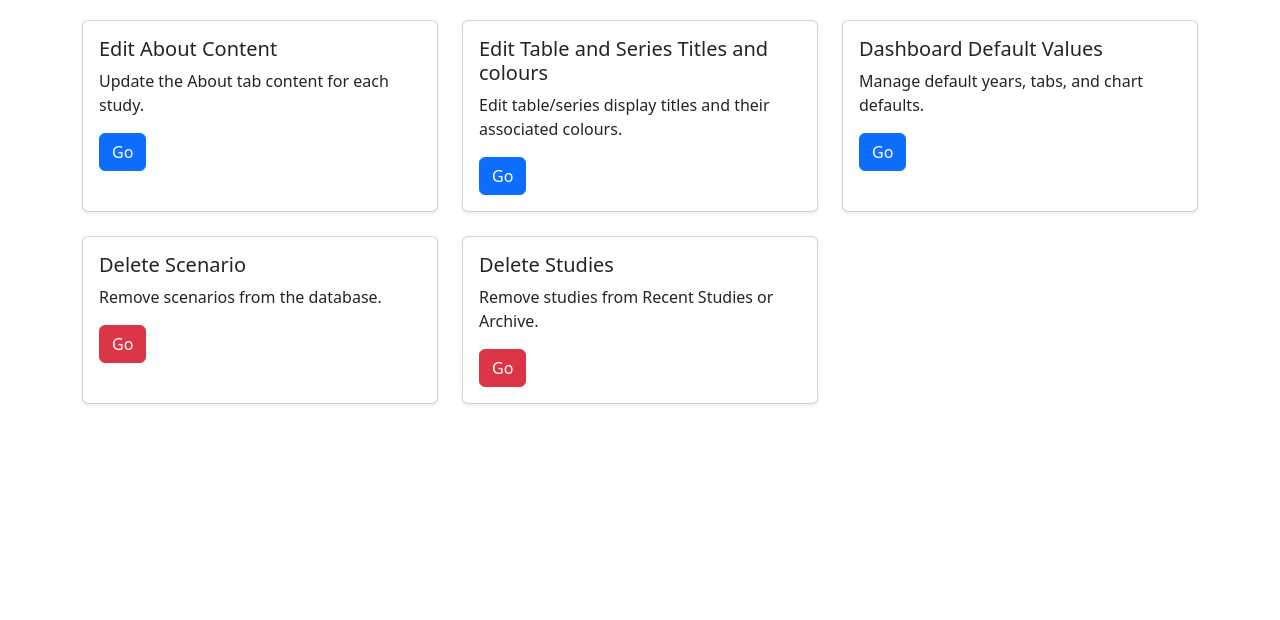
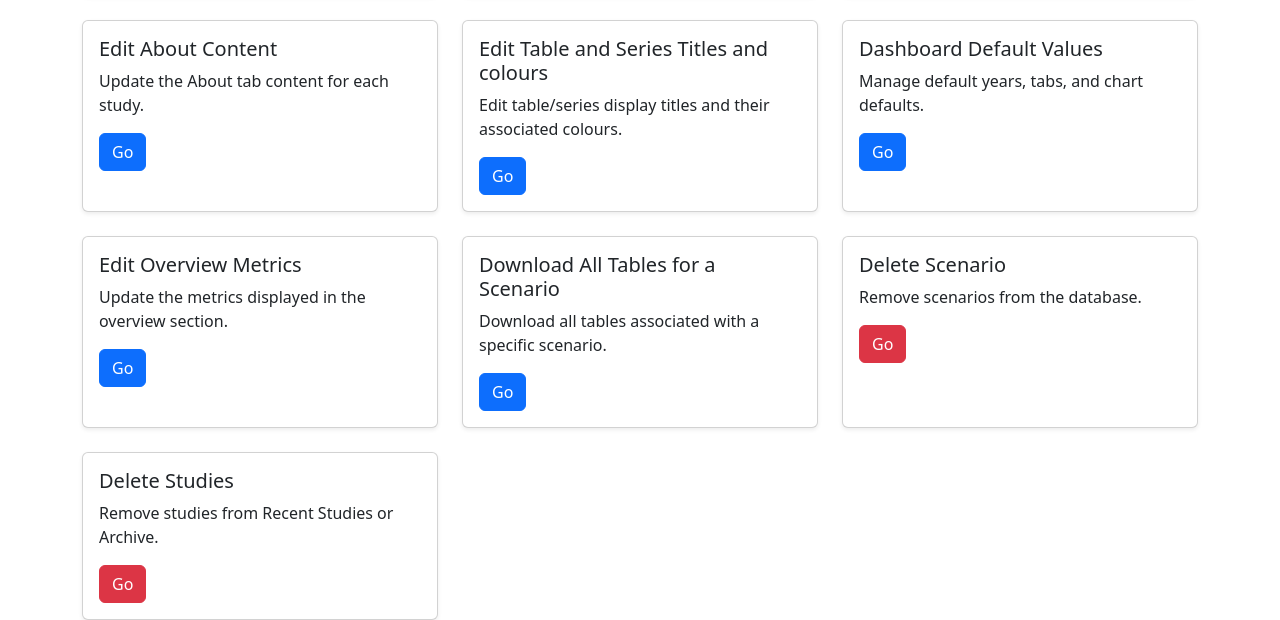
Before and after one commit to zahraHGhasemi/EPMG-Dash-new-look, a Flask app: page /admin/panel in a window 1280 px wide. Shown: the part 380-1000 px from the top of the page. Before the commit the page ends 785 px from the top, so only its background shows below. Run offline with Flask 3, Linux system fonts and the light colour scheme; a user stored in the database is signed in; tables that the repository leaves empty hold one stand-in row (values such as "Sample post"); parts of the project's set-up code (start-up, migrations or seed data) failed here and were passed over.

Commit message:
added download all table for each scenario in admin panel

```diff
--- a/auth/admin_routes.py
+++ b/auth/admin_routes.py
@@ -1,13 +1,16 @@
 from functools import wraps
-from flask import Blueprint, render_template
+from flask import Blueprint, Response, jsonify, render_template
 from flask_login import login_required, current_user
 from flask import request, redirect, flash, url_for
 import pandas as pd
 import os
 import re
+import io
+import csv
 from data_provider.sql_data import SQLDataProvider
 from auth.models import (
     Table,
+    Value,
     db,
     Scenario,
     StudyScenario,
@@ -661,3 +664,199 @@ def study_about():
         selected_study_name=study_name,
         about_text=about_text,
     )
+
+
+def get_scenario_download_data(scenario_id, download_format="melted", preview=False, preview_limit=10):
+    scenario = db.session.get(Scenario, scenario_id)
+    if not scenario:
+        return None, None, "Scenario not found."
+
+    rows = (
+        db.session.query(
+            Table.name.label("tableName"),
+            Table.title.label("tableTitle"),
+            Table.label.label("label"),
+            Series.name.label("seriesName"),
+            Series.title.label("seriesTitle"),
+            Value.year.label("Year"),
+            Value.value.label("Value"),
+        )
+        .join(Series, Value.series_id == Series.id)
+        .join(Table, Series.table_id == Table.id)
+        .filter(Value.scenario_id == scenario.id)
+        .order_by(Table.name.asc(), Series.name.asc(), Value.year.asc())
+        .all()
+    )
+
+    if not rows:
+        return scenario, {"columns": [], "rows": []}, None
+
+    if download_format == "wide":
+        grouped = {}
+        all_years = set()
+
+        for row in rows:
+            key = (
+                scenario.name,
+                row.tableName,
+                row.tableTitle,
+                row.label,
+                row.seriesName,
+                row.seriesTitle,
+            )
+
+            if key not in grouped:
+                grouped[key] = {}
+
+            grouped[key][row.Year] = row.Value
+            all_years.add(row.Year)
+
+        sorted_years = sorted(all_years)
+
+        columns = [
+            "scenario",
+            "tableName",
+            "tableTitle",
+            "label",
+            "seriesName",
+            "seriesTitle",
+            *[str(year) for year in sorted_years],
+        ]
+
+        data_rows = []
+        for key, year_values in grouped.items():
+            row_dict = {
+                "scenario": key[0],
+                "tableName": key[1],
+                "tableTitle": key[2],
+                "label": key[3],
+                "seriesName": key[4],
+                "seriesTitle": key[5],
+            }
+
+            for year in sorted_years:
+                row_dict[str(year)] = year_values.get(year, "")
+
+            data_rows.append(row_dict)
+
+        if preview:
+            data_rows = data_rows[:preview_limit]
+
+        return scenario, {"columns": columns, "rows": data_rows}, None
+
+    columns = [
+        "scenario",
+        "tableName",
+        "tableTitle",
+        "label",
+        "seriesName",
+        "seriesTitle",
+        "Year",
+        "Value",
+    ]
+
+    data_rows = [
+        {
+            "scenario": scenario.name,
+            "tableName": row.tableName,
+            "tableTitle": row.tableTitle,
+            "label": row.label,
+            "seriesName": row.seriesName,
+            "seriesTitle": row.seriesTitle,
+            "Year": row.Year,
+            "Value": row.Value,
+        }
+        for row in rows
+    ]
+
+    if preview:
+        data_rows = data_rows[:preview_limit]
+
+    return scenario, {"columns": columns, "rows": data_rows}, None
+
+@admin_bp.route("/preview_download_tables", methods=["POST"])
+@login_required
+@admin_required
+def preview_download_tables():
+    data = request.get_json(silent=True) or {}
+
+    scenario_id = data.get("scenario_id")
+    download_format = data.get("download_format", "melted")
+
+    if not scenario_id:
+        return jsonify({"error": "Scenario is required."}), 400
+
+    scenario, result, error = get_scenario_download_data(
+        scenario_id=scenario_id,
+        download_format=download_format,
+        preview=True,
+        preview_limit=10,
+    )
+
+    if error:
+        return jsonify({"error": error}), 404
+
+    return jsonify(result)
+
+@admin_bp.route("/download_tables", methods=["GET", "POST"])
+@login_required
+@admin_required
+def download_tables():
+    scenarios = Scenario.query.order_by(Scenario.name.asc()).all()
+
+    if request.method == "GET":
+        return render_template("admin/download_tables.html", scenarios=scenarios)
+
+    scenario_id = request.form.get("scenario")
+    download_format = request.form.get("download_format", "melted")
+
+    if not scenario_id:
+        flash("Please select a scenario.", "warning")
+        return render_template("admin/download_tables.html", scenarios=scenarios)
+
+    scenario, result, error = get_scenario_download_data(
+        scenario_id=scenario_id,
+        download_format=download_format,
+        preview=False,
+    )
+
+    if error:
+        flash(error, "danger")
+        return render_template("admin/download_tables.html", scenarios=scenarios)
+
+    if not result["rows"]:
+        flash("No data was found for the selected scenario.", "warning")
+        return render_template("admin/download_tables.html", scenarios=scenarios)
+
+    output = io.StringIO()
+    writer = csv.DictWriter(output, fieldnames=result["columns"])
+    writer.writeheader()
+    writer.writerows(result["rows"])
+
+    csv_data = output.getvalue()
+    output.close()
+
+    safe_scenario_name = (
+        scenario.name.strip()
+        .replace(" ", "_")
+        .replace("/", "_")
+        .replace("\\", "_")
+    )
+
+    filename = f"{safe_scenario_name}_{download_format}_tables.csv"
+
+    return Response(
+        csv_data,
+        mimetype="text/csv",
+        headers={
+            "Content-Disposition": f"attachment; filename={filename}"
+        },
+    )
+
+
+@admin_bp.route("/edit_overview", methods=["GET", "POST"])
+@login_required
+@admin_required
+def edit_overview():
+
+    return render_template("admin/edit_overview.html")
--- a/config/constants.py
+++ b/config/constants.py
@@ -31,3 +31,7 @@ CATEGORY_DICT = {
     'SUP': 'Supply',
     'AGR': 'Agriculture',
 }
+
+OVERVIEW_METRICS = {'Final Energy Consumption': "SYS_FEC_Fuel",
+                    'Import': "SYS_NRG-Import",
+                    'Renewable Generation': "PWR_Gen-ELCC"}
--- a/templates/admin/panel.html
+++ b/templates/admin/panel.html
@@ -68,6 +68,24 @@
                 </div>
             </div>
         </div>
+        <div class="col-md-4">
+            <div class="card h-100 shadow-sm">
+                <div class="card-body">
+                    <h5 class="card-title">Edit Overview Metrics</h5>
+                    <p class="card-text">Update the metrics displayed in the overview section.</p>
+                    <a href="/admin/edit_overview" class="btn btn-primary">Go</a>
+                </div>
+            </div>
+        </div>
+        <div class="col-md-4">
+            <div class="card h-100 shadow-sm">
+                <div class="card-body">
+                    <h5 class="card-title">Download All Tables for a Scenario</h5>
+                    <p class="card-text">Download all tables associated with a specific scenario.</p>
+                    <a href="/admin/download_tables" class="btn btn-primary">Go</a>
+                </div>
+            </div>
+        </div>
 
         <div class="col-md-4">
             <div class="card h-100 shadow-sm">
```
Also changed, not shown: callbacks/overview_callback.py (+4 -13 lines), templates/admin/download_tables.html (added, +170 -0 lines), templates/admin/edit_overview.html (added, +39 -0 lines), 1 other file.
